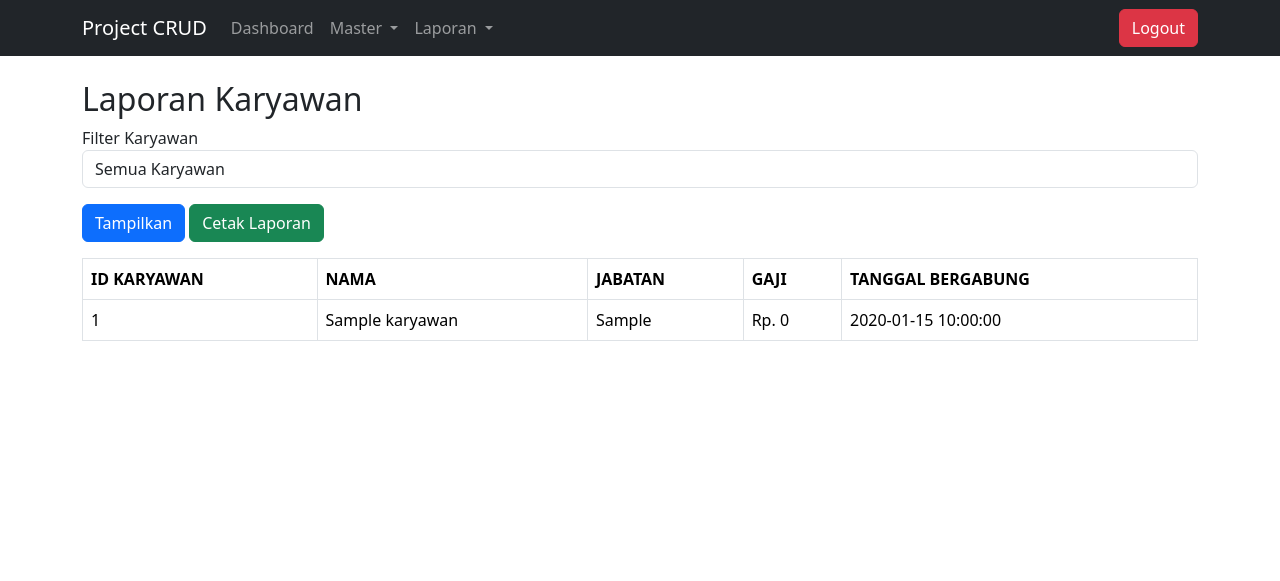
After one commit to NAZIRSKY123/project-crud1, a PHP site: page /laporan/karyawan.php in a window 1280 px wide. The commit adds this page. Shown: the top 581 px of the page. Run offline with PHP 8.4, Linux system fonts and the light colour scheme; the visitor is signed in with stand-in values (Sample User, id 1); tables that the repository leaves empty or names only in its code hold one stand-in row (values such as "Sample post").

Commit message:
Membaut tabel karyawan

```diff
--- a/includes/header.php
+++ b/includes/header.php
@@ -45,6 +45,8 @@ data-bs-toggle="dropdown" aria-expanded="false">
  <ul class="dropdown-menu">
  <li><a class="dropdown-item" href="../produk/index.php">
 Produk</a></li>
+<li><a class="dropdown-item" href="../karyawan/index.php">
+Karyawan</a></li>
  </ul>
  </li>
  <li class="nav-item dropdown">
@@ -53,8 +55,10 @@ data-bs-toggle="dropdown" aria-expanded="false">
  Laporan
  </a>
  <ul class="dropdown-menu">
- <li><a class="dropdown-item" href="../laporan/produk.php">
-Laporan Produk</a></li>
+ <li><a class="dropdown-item" href="../laporan1/produk.php">
+laporan1 Produk</a></li>
+<li><a class="dropdown-item" href="../laporan/karyawan.php">
+Laporan Karyawan</a></li>
  </ul>
  </li>
  </ul>
--- /dev/null
+++ b/laporan/karyawan.php
@@ -0,0 +1,67 @@
+<?php
+include('../config.php');
+include('../includes/header.php');
+?>
+<h2>Laporan Karyawan</h2>
+<form method="GET" action="">
+ <div class="form-group mb-3">
+ <label for="filter_stock">Filter Karyawan</label>
+ <select name="filter_stock" class="form-control">
+ <option value="">Semua Karyawan</option>
+ <option value="out_of_stock" <?php if (isset($_GET['filter_stock']) &&
+$_GET['filter_stock'] == 'out_of_stock') echo 'selected'; ?>>Stok Habis</option>
+ <option value="in_stock" <?php if (isset($_GET['filter_stock']) &&
+$_GET['filter_stock'] == 'in_stock') echo 'selected'; ?>>Stok Tersedia</option>
+ </select>
+ </div>
+ <button type="submit" class="btn btn-primary">Tampilkan</button>
+<button type="button" class="btn btn-success" onclick="window.print();">
+Cetak Laporan</button>
+</form>
+<table class="table table-bordered mt-3">
+ <thead>
+ <tr>
+ <th>ID KARYAWAN</th>
+ <th>NAMA</th>
+ <th>JABATAN</th>
+<th>GAJI</th>
+<th>TANGGAL BERGABUNG</th>
+ </tr>
+ </thead>
+<tbody>
+<?php
+ $where_clause = "";
+ if (isset($_GET['filter_stock']) && $_GET['filter_stock'] != "") {
+$filter_stock = $_GET['filter_stock'];
+ if ($filter_stock == "out_of_stock") {
+ $where_clause = "WHERE stock = 0";
+ } elseif ($filter_stock == "in_stock") {
+ $where_clause = "WHERE stock > 0";
+ }
+ }
+ $sql = "SELECT * FROM karyawan $where_clause";
+ $result = $conn->query($sql);
+ if ($result->num_rows > 0):
+ $no = 1;
+while ($row = $result->fetch_assoc()):
+?>
+ <tr>
+ <td><?= $no++; ?></td>
+ <td><?= $row['nama']; ?></td>
+ <td><?= $row['jabatan']; ?></td>
+ <td>Rp. <?= number_format($row['gaji']); ?></td>
+ <td><?= $row['tanggal_bergabung']; ?></td>
+ </tr>
+ <?php
+ endwhile;
+ else:
+ ?>
+ <tr>
+ <td colspan="5">Tidak ada Karyawan</td>
+ </tr>
+ <?php
+endif;
+ ?>
+ </tbody>
+</table>
+<?php include('../includes/footer.php'); ?>
```
Also changed, not shown: karyawan/add.php (added, +35 -0 lines), karyawan/delete.php (added, +10 -0 lines), karyawan/edit.php (renamed from produk/edit.php, +9 -9 lines), karyawan/index.php (added, +49 -0 lines), laporan1/produk.php (renamed from laporan/produk.php).
